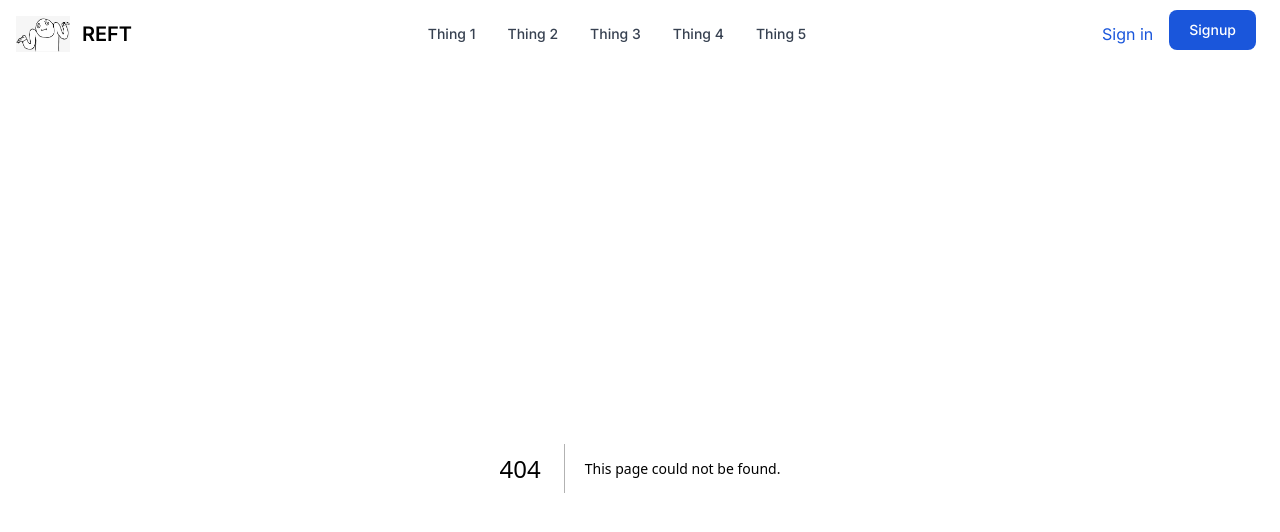
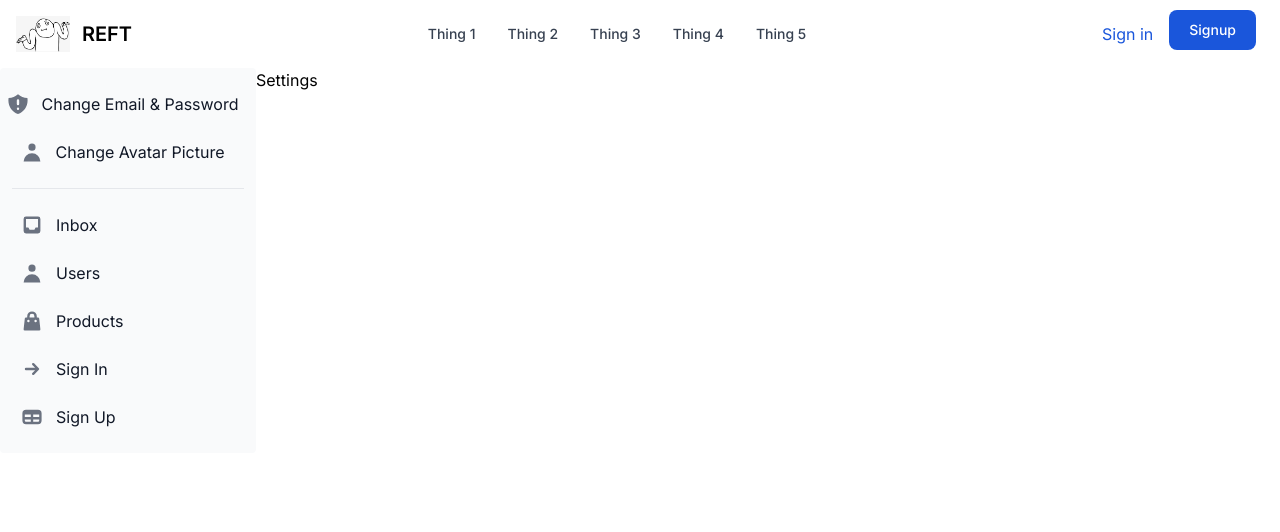
Before and after one commit to reft-natan-m/reft, a Next.js app in the folder frontend/: page /user/1/settings in a window 1280 px wide. Before the commit this address had no page. Shown: the top 532 px of the page. Built offline with nearby package versions, Linux system fonts and the light colour scheme.

Commit message:
REFT-132 added sidebar, settings page

```diff
--- a/frontend/app/ui/UserDropdown.tsx
+++ b/frontend/app/ui/UserDropdown.tsx
@@ -53,7 +53,7 @@ const UserDropdown = () => {
             </li>
             <li>
               <Link
-                href="#"
+                href="/user/0/settings"
                 onClick={closeDropdown}
                 className="block px-4 py-2 hover:bg-gray-100 dark:hover:bg-gray-600 dark:hover:text-white"
               >
--- /dev/null
+++ b/frontend/app/ui/UserSidebar.tsx
@@ -0,0 +1,48 @@
+"use client";
+
+import { Sidebar } from "flowbite-react";
+import {
+  HiArrowSmRight,
+  HiShieldExclamation,
+  HiInbox,
+  HiShoppingBag,
+  HiTable,
+  HiUser,
+  HiViewBoards,
+} from "react-icons/hi";
+
+function UserSidebar() {
+  return (
+    <Sidebar aria-label="User Sidebar" className="justify-start">
+      <Sidebar.Items>
+        <Sidebar.ItemGroup>
+          <Sidebar.Item href="#" icon={HiShieldExclamation}>
+            Change Email & Password
+          </Sidebar.Item>
+          <Sidebar.Item href="#" icon={HiUser}>
+            Change Avatar Picture
+          </Sidebar.Item>
+        </Sidebar.ItemGroup>
+        <Sidebar.ItemGroup>
+          <Sidebar.Item href="#" icon={HiInbox}>
+            Inbox
+          </Sidebar.Item>
+          <Sidebar.Item href="#" icon={HiUser}>
+            Users
+          </Sidebar.Item>
+          <Sidebar.Item href="#" icon={HiShoppingBag}>
+            Products
+          </Sidebar.Item>
+          <Sidebar.Item href="#" icon={HiArrowSmRight}>
+            Sign In
+          </Sidebar.Item>
+          <Sidebar.Item href="#" icon={HiTable}>
+            Sign Up
+          </Sidebar.Item>
+        </Sidebar.ItemGroup>
+      </Sidebar.Items>
+    </Sidebar>
+  );
+}
+
+export default UserSidebar;
--- /dev/null
+++ b/frontend/app/user/[id]/settings/page.tsx
@@ -0,0 +1,12 @@
+import UserSidebar from "@/app/ui/UserSidebar";
+import React from "react";
+
+const Settings = () => {
+  return (
+    <div className="flex">
+      <UserSidebar /> <div className="flex-1">Settings</div>
+    </div>
+  );
+};
+
+export default Settings;
```
